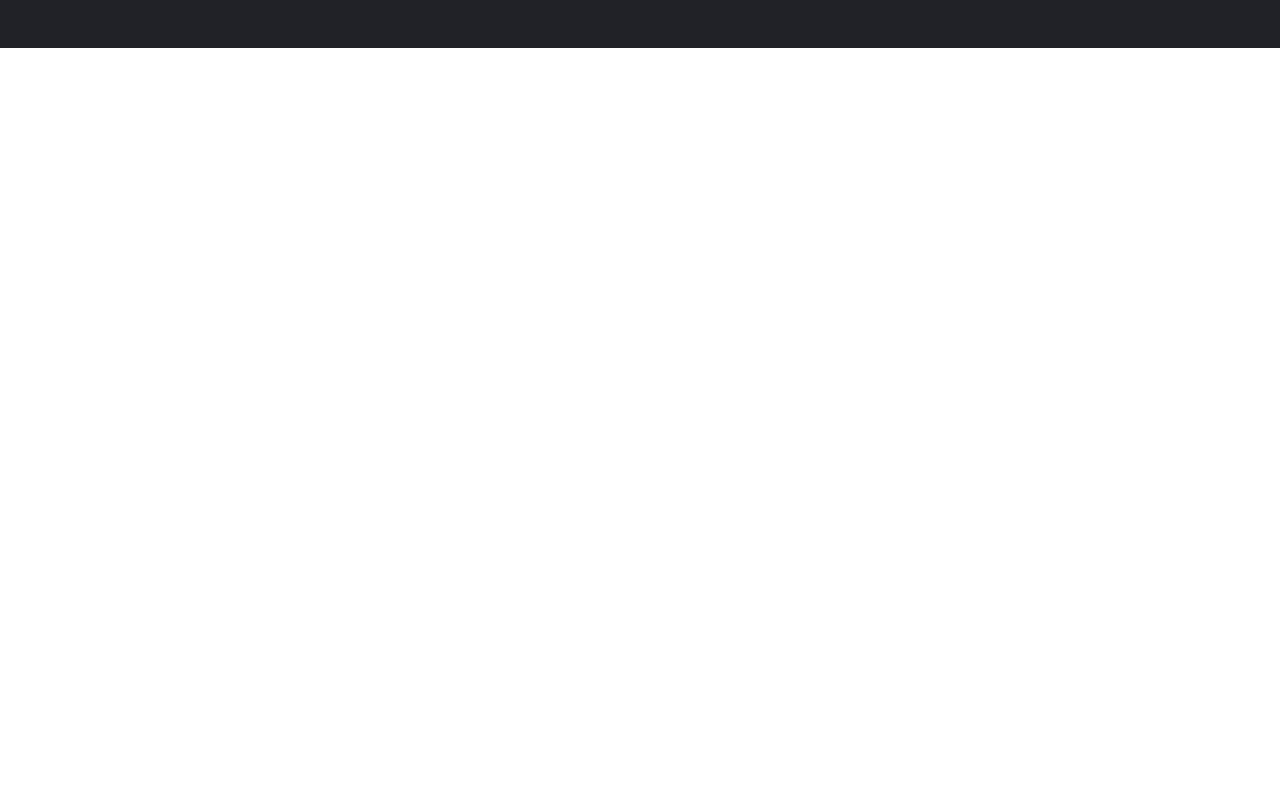
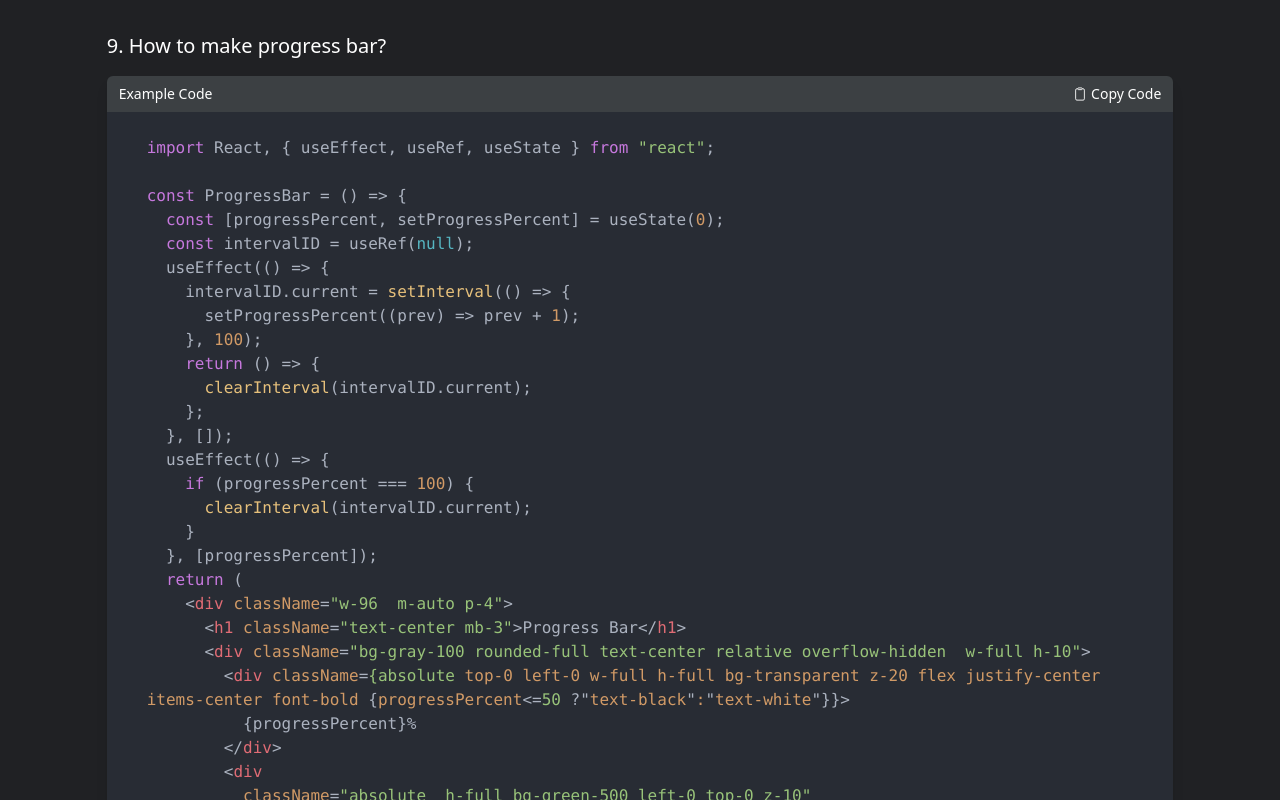
Before and after one commit to arshad-qadri/dsa-practice-code-react, a React (Vite) app: page / in a window 1280 px wide. Shown: the part 5720-6520 px from the top of the page. Before the commit the page ends 5768 px from the top, so only its background shows below. Built offline with nearby package versions, Linux system fonts and the light colour scheme.

Commit message:
progress bar added

```diff
--- a/src/assets/codeString.js
+++ b/src/assets/codeString.js
@@ -17,7 +17,7 @@ promiseFunction()
 
 `;
 
-export const functionForTakeCharacterFromCharIndexToAbove5Index=`
+export const functionForTakeCharacterFromCharIndexToAbove5Index = `
 const alphabates = "abcdefghijklmnopqrstuvwxyz";
 
 const codeWars = (str, num) => {
@@ -36,7 +36,7 @@ const codeWars = (str, num) => {
 
 codeWars("codewar", 5);  // output : "htijbfw"
 
-`
+`;
 
 export const palindrome = `
 const isPalindrome = (str) => {
@@ -53,7 +53,7 @@ console.log(isPalindrome("madam"));  // Output: true
 console.log(isPalindrome("abc"));  // Output: false
 console.log(isPalindrome(121));  // Output: true
 
-`
+`;
 
 export const findVowel = `
 const vowel = (str) => {
@@ -80,7 +80,7 @@ const vowel = (str) => {
 
 console.log(vowel("Hey guy's, How are you today? I hope you are good.")); // Output: 18
 
-`
+`;
 
 export const factorial = `
 // Solution 1
@@ -105,7 +105,7 @@ const factorial = (number) => {
 };
 console.log(factorial(5)); // Output:  120
 
-`
+`;
 
 export const primenumber = `
 const isPrimeNumber = (number) => {
@@ -123,7 +123,7 @@ const isPrimeNumber = (number) => {
 console.log(isPrimeNumber(99));  // false
 console.log(isPrimeNumber(13));  // true
 
-`
+`;
 export const smallestWord = `
 const words = ['apple', 'banana', 'orange', 'grape', 'kiwi', 'mango', 'watermelon'];
 
@@ -139,9 +139,9 @@ const findSmallestWord = (words) => {
 
 console.log(findSmallestWord(words));  // Output: kiwi
 
-`
+`;
 
-export const  calendarCode = `
+export const calendarCode = `
 const date = new Date();
 const startDate = new Date(date.getFullYear(), date.getMonth(), 1);
 const endDate = new Date(date.getFullYear(), date.getMonth() + 1, 0);
@@ -199,4 +199,42 @@ while (temp2[week2].length < 7) {
 }
 console.log(temp2) // output;
 
-`
+`;
+export const progressBar = `
+import React, { useEffect, useRef, useState } from "react";
+
+const ProgressBar = () => {
+  const [progressPercent, setProgressPercent] = useState(0);
+  const intervalID = useRef(null);
+  useEffect(() => {
+    intervalID.current = setInterval(() => {
+      setProgressPercent((prev) => prev + 1);
+    }, 100);
+    return () => {
+      clearInterval(intervalID.current);
+    };
+  }, []);
+  useEffect(() => {
+    if (progressPercent === 100) {
+      clearInterval(intervalID.current);
+    }
+  }, [progressPercent]);
+  return (
+    <div className="w-96  m-auto p-4">
+      <h1 className="text-center mb-3">Progress Bar</h1>
+      <div className="bg-gray-100 rounded-full text-center relative overflow-hidden  w-full h-10">
+        <div className={absolute top-0 left-0 w-full h-full bg-transparent z-20 flex justify-center items-center font-bold {progressPercent<=50 ?"text-black":"text-white"}}>
+          {progressPercent}%
+        </div>
+        <div
+          className="absolute  h-full bg-green-500 left-0 top-0 z-10"
+          style={{ width: {progressPercent}% }}
+        ></div>
+      </div>
+    </div>
+  );
+};
+
+export default ProgressBar;
+
+`;
--- a/src/assets/codes.js
+++ b/src/assets/codes.js
@@ -5,6 +5,7 @@ import {
   functionForTakeCharacterFromCharIndexToAbove5Index,
   palindrome,
   primenumber,
+  progressBar,
   promiseFunctionInvolkedAfter5Seconds,
   smallestWord,
 } from "./codeString";
@@ -57,4 +58,10 @@ export const codes = [
     codeString: calendarCode,
     language: "javascript",
   },
+  {
+    question:
+      "How to make progress bar?",
+    codeString: progressBar,
+    language: "javascript",
+  },
 ];
```
